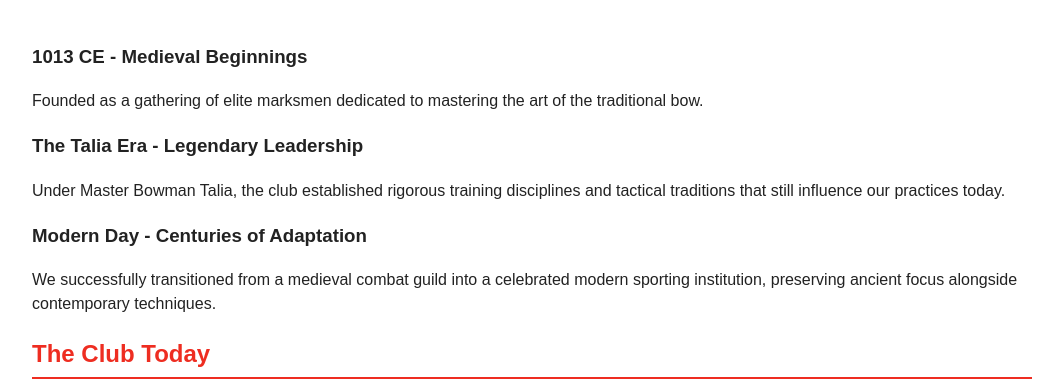
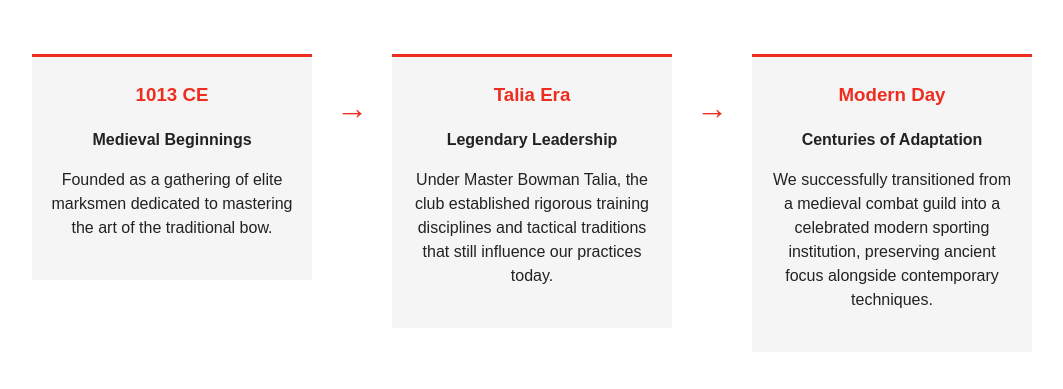
Before and after one commit to vasi-pasi/archery-club-website, a plain HTML site: page about.html in a window 1280 px wide. Shown: the part 731-1120 px from the top of the page, without its empty margins (108-1171 px from the left). Drawn offline with Linux system fonts and the light colour scheme.

Commit message:
history as 3 boxes with arrows

```diff
--- a/about.html
+++ b/about.html
@@ -35,12 +35,29 @@
 
       <img class="img-banner" src="images/AdobeStock_421220154.jpeg" alt="Traditional bow and arrows">
 
-      <h3>1013 CE - Medieval Beginnings</h3>
-      <p>Founded as a gathering of elite marksmen dedicated to mastering the art of the traditional bow.</p>
-      <h3>The Talia Era - Legendary Leadership</h3>
-      <p>Under Master Bowman Talia, the club established rigorous training disciplines and tactical traditions that still influence our practices today.</p>
-      <h3>Modern Day - Centuries of Adaptation</h3>
-      <p>We successfully transitioned from a medieval combat guild into a celebrated modern sporting institution, preserving ancient focus alongside contemporary techniques.</p>
+      <div class="timeline-blocks">
+        <article class="timeline-block">
+          <h3>1013 CE</h3>
+          <p><strong>Medieval Beginnings</strong></p>
+          <p>Founded as a gathering of elite marksmen dedicated to mastering the art of the traditional bow.</p>
+        </article>
+
+        <div class="timeline-arrow">&rarr;</div>
+
+        <article class="timeline-block">
+          <h3>Talia Era</h3>
+          <p><strong>Legendary Leadership</strong></p>
+          <p>Under Master Bowman Talia, the club established rigorous training disciplines and tactical traditions that still influence our practices today.</p>
+        </article>
+
+        <div class="timeline-arrow">&rarr;</div>
+
+        <article class="timeline-block">
+          <h3>Modern Day</h3>
+          <p><strong>Centuries of Adaptation</strong></p>
+          <p>We successfully transitioned from a medieval combat guild into a celebrated modern sporting institution, preserving ancient focus alongside contemporary techniques.</p>
+        </article>
+      </div>
     </section>
 
     <section>
--- a/css/style.css
+++ b/css/style.css
@@ -221,3 +221,34 @@ footer {
   color: #ee2d21;
   margin-top: 0;
 }
+
+/* history boxes */
+.timeline-blocks {
+  overflow: hidden;
+  text-align: center;
+  margin-top: 30px;
+}
+
+.timeline-block {
+  float: left;
+  width: 28%;
+  background-color: #f5f5f5;
+  padding: 24px 16px;
+  border-top: 3px solid #ee2d21;
+  box-sizing: border-box;
+  margin-bottom: 20px;
+}
+
+.timeline-block h3 {
+  color: #ee2d21;
+  margin-top: 0;
+}
+
+.timeline-arrow {
+  float: left;
+  width: 8%;
+  font-size: 2em;
+  color: #ee2d21;
+  font-weight: bold;
+  padding-top: 30px;
+}
```
